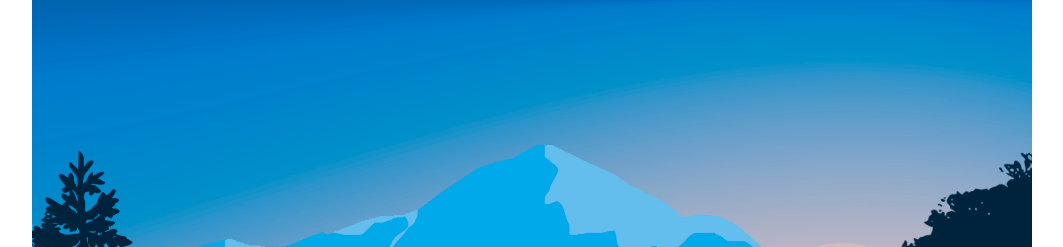
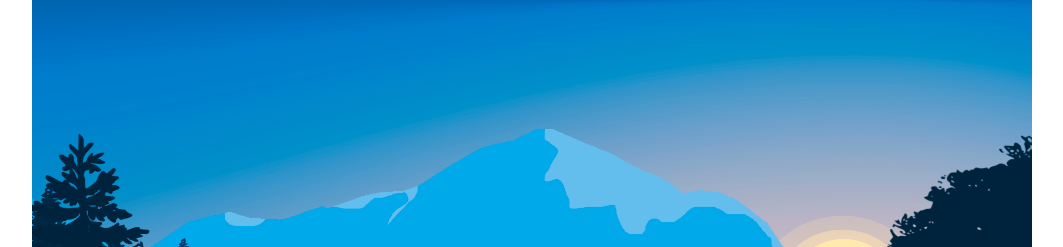
Before and after one commit to QuangHuy2201/SlideShow, a plain HTML site: page index.html in a window 1280 px wide. Shown: the top 247 px of the page, without its empty margins (108-1171 px from the left). Drawn offline with Linux system fonts and the light colour scheme.

Commit message:
update js and this is final version

```diff
--- a/asset/css/style.css
+++ b/asset/css/style.css
@@ -10,18 +10,36 @@ html {
 }
 
 .slide-list {
-    max-width: 1000px;
+    width: 1000px;
+    height: 500px;
+
+    object-fit: cover;
     margin: 0 auto;
     position: relative;
     z-index: 0;
+    overflow: hidden;
 }
 
 .slide-item {
+    width: 100%;
+    height: 100%;
+
     display: none;
+    animation: slideEffect 0.4s linear;
+}
+
+@keyframes slideEffect {
+    from {
+        opacity: 0.4;
+    }
+    to{
+        opacity: 1;
+    }
 }
 
 .slide-item img{
-    max-width: 100%;
+    width: 100%;
+    height: 100%;
 }
 
 .slide-item.active {
--- a/asset/js/main.js
+++ b/asset/js/main.js
@@ -0,0 +1,43 @@
+let currIndex = 0
+let nextBtn = document.querySelector('.next-btn')
+let prevBtn = document.querySelector('.prev-btn')
+let dotList = document.querySelectorAll('.dot')
+
+nextBtn.onclick = () => {
+    slideShow(currIndex+1)
+}
+
+prevBtn.onclick = () => {
+    slideShow(currIndex-1)
+}
+// add event for each dot button
+for (let i = 0; i < dotList.length; i++) {
+    dotList[i].onclick = () => {
+        slideShow(i)
+    }
+}
+
+slideShow(currIndex)
+
+
+function slideShow(index) {
+    let slideList = document.querySelectorAll('.slide-item')
+
+    if (index >= slideList.length) {
+        index = 0
+    }
+    else if (index < 0) {
+        index = slideList.length - 1
+    }
+
+    //change slide
+    slideList[currIndex].classList.remove('active')
+    slideList[index].classList.add('active')
+
+    //change dot with slide
+    dotList[currIndex].classList.remove('active')
+    dotList[index].classList.add('active')
+
+    currIndex = index
+
+}
--- a/index.html
+++ b/index.html
@@ -11,7 +11,7 @@
 
 <body>
     <section class="slide-list">
-        <div class="slide-item active">
+        <div class="slide-item">
             <img src="./asset/img/wallpaper_sunset.jpg" alt="" />
             <h1 class="slide-text">Heading 1</h1>
         </div>
@@ -20,7 +20,7 @@
             <h1 class="slide-text">Heading 2</h1>
         </div>
         <div class="slide-item">
-            <img src="./asset/img/Windows 11 Wallpaper 16.png 1" alt="" />
+            <img src="./asset/img/Windows11.png" alt="" />
             <h1 class="slide-text">Heading 3</h1>
         </div>
         <div class="slidebtn next-btn">
```
Also changed, not shown: 2 other files.
